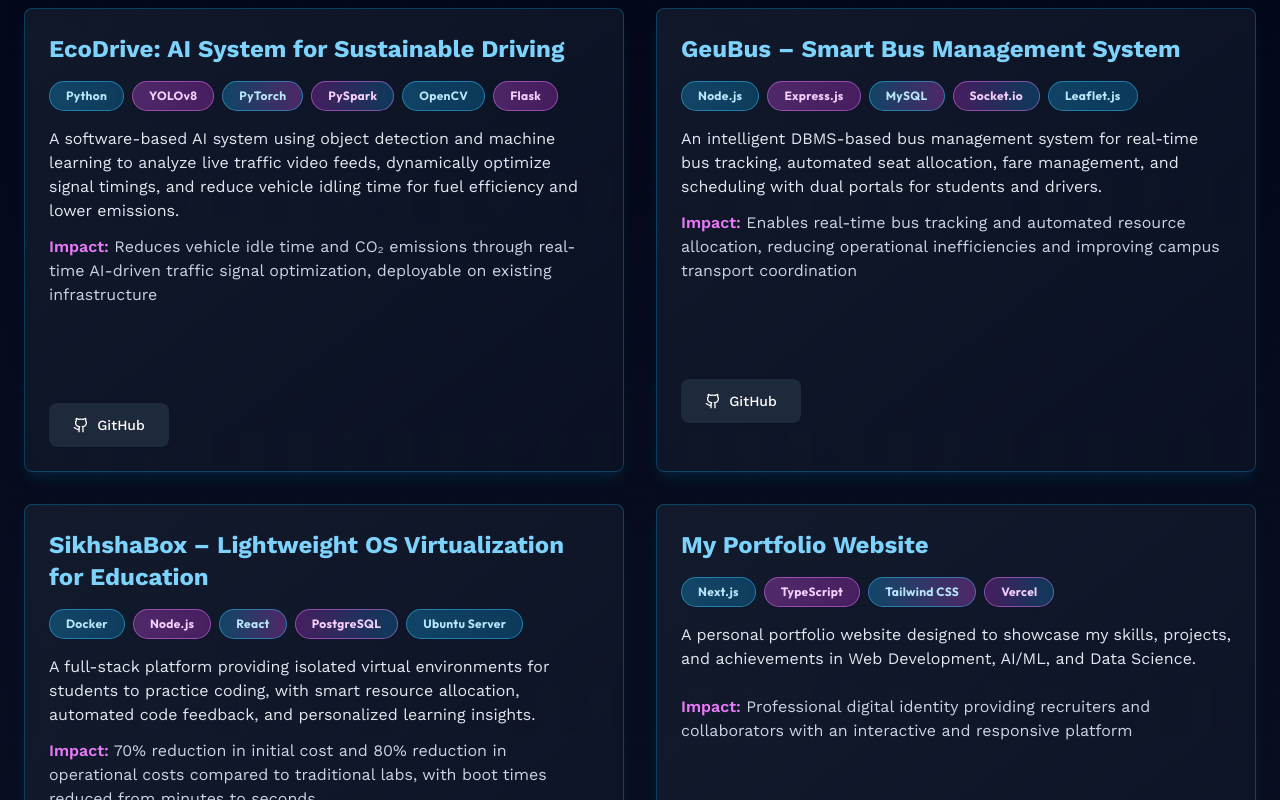
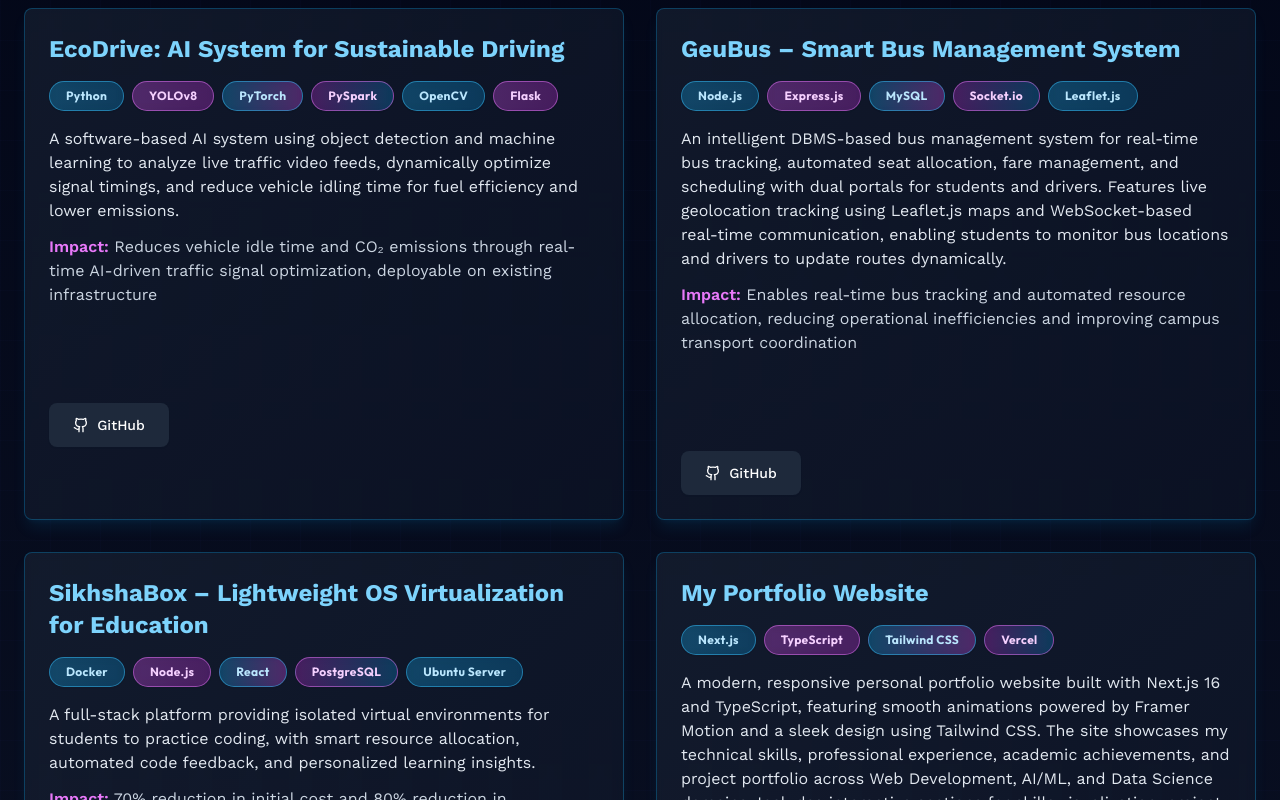
Before and after one commit to AMAN6921/My-Portfolio-Website, a Next.js app: page / in a window 1280 px wide. Shown: the part 1860-2660 px from the top of the page. Built offline with nearby package versions, Linux system fonts and the light colour scheme; no server answers.

Commit message:
Expand descriptions for Portfolio Website and GeuBus projects

```diff
--- a/data/projects.ts
+++ b/data/projects.ts
@@ -15,7 +15,7 @@ export const projects: Project[] = [
     title: 'GeuBus – Smart Bus Management System',
     tech: ['Node.js', 'Express.js', 'MySQL', 'Socket.io', 'Leaflet.js'],
     duration: 'July 2025 – Nov 2025',
-    description: 'An intelligent DBMS-based bus management system for real-time bus tracking, automated seat allocation, fare management, and scheduling with dual portals for students and drivers.',
+    description: 'An intelligent DBMS-based bus management system for real-time bus tracking, automated seat allocation, fare management, and scheduling with dual portals for students and drivers. Features live geolocation tracking using Leaflet.js maps and WebSocket-based real-time communication, enabling students to monitor bus locations and drivers to update routes dynamically.',
     impact: 'Enables real-time bus tracking and automated resource allocation, reducing operational inefficiencies and improving campus transport coordination',
     githubLink: 'https://github.com/AMAN6921/GeuBus-Smart-DBMS-Based-Bus-Management-System',
   },
@@ -33,7 +33,7 @@ export const projects: Project[] = [
     title: 'My Portfolio Website',
     tech: ['Next.js', 'TypeScript', 'Tailwind CSS', 'Vercel'],
     duration: 'June 2025 – Oct 2025',
-    description: 'A personal portfolio website designed to showcase my skills, projects, and achievements in Web Development, AI/ML, and Data Science.',
+    description: 'A modern, responsive personal portfolio website built with Next.js 16 and TypeScript, featuring smooth animations powered by Framer Motion and a sleek design using Tailwind CSS. The site showcases my technical skills, professional experience, academic achievements, and project portfolio across Web Development, AI/ML, and Data Science domains. Includes interactive sections for skills visualization, project cards with detailed descriptions, certifications display, and a contact form. Optimized for performance with server-side rendering and static generation, ensuring fast load times and excellent SEO. Deployed on Vercel with continuous integration for seamless updates.',
     impact: 'Professional digital identity providing recruiters and collaborators with an interactive and responsive platform',
     githubLink: 'https://github.com/AMAN6921/My-Portfolio-Website',
   },
```
